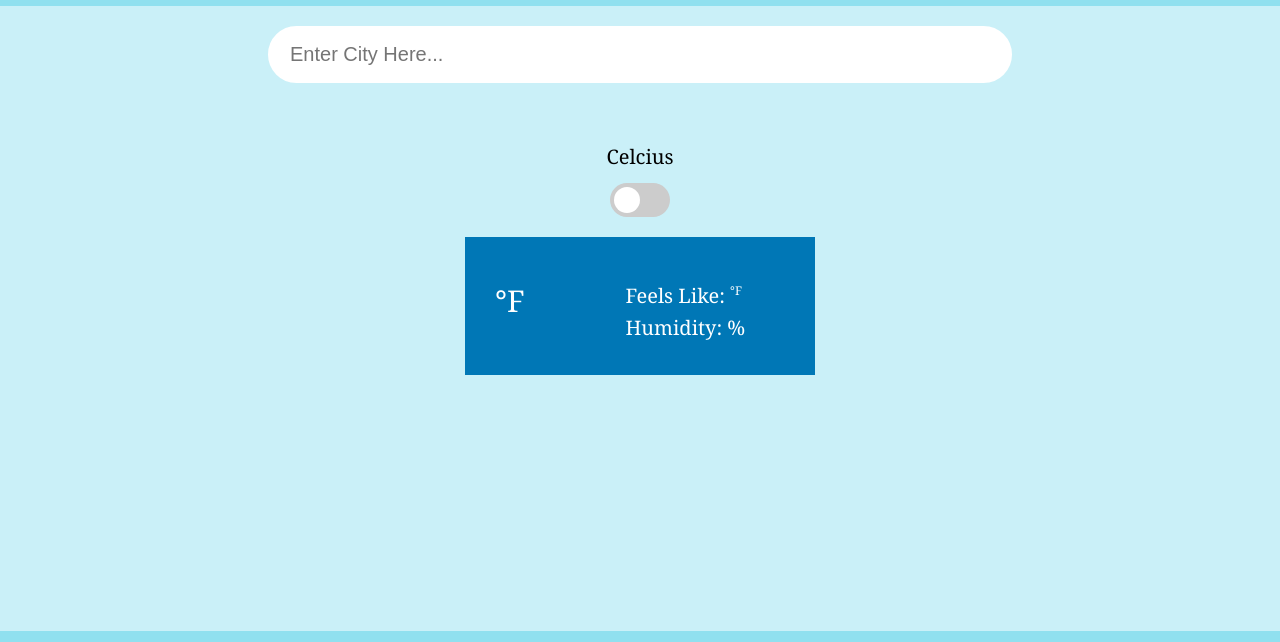
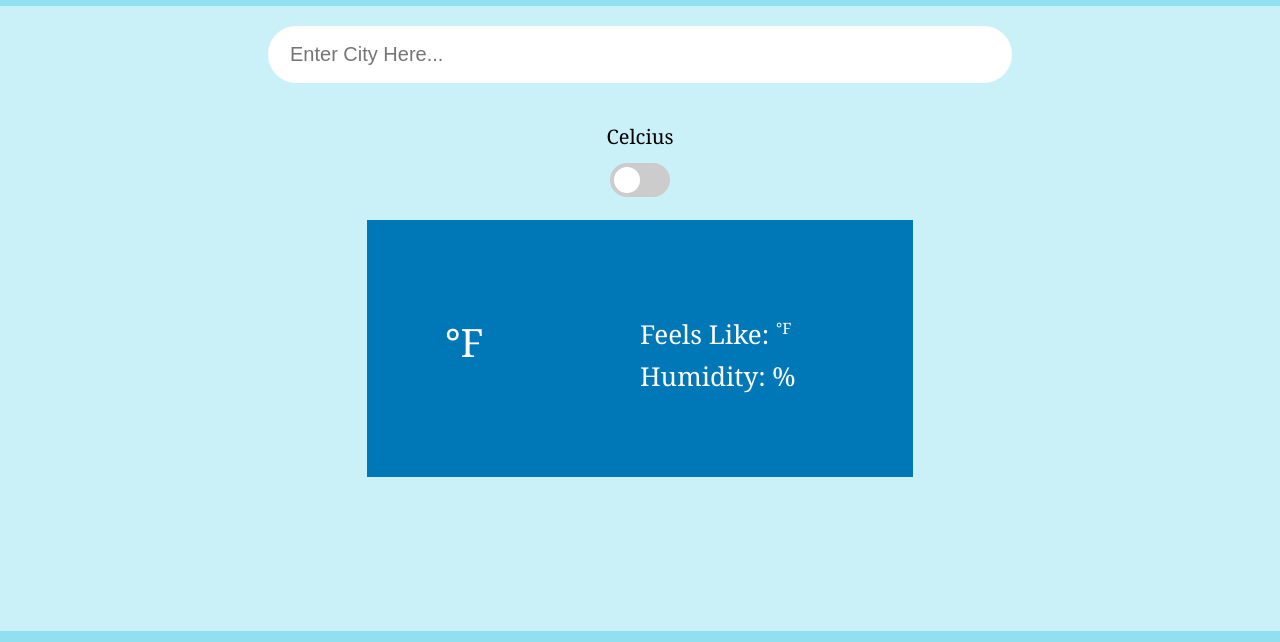
Before and after one commit to Derbzzzzzz/weather-app, a website built with webpack: page dist/index.html in a window 1280 px wide. Shown: the part 94-736 px from the top of the page. Built offline with nearby package versions, Linux system fonts and the light colour scheme; no server answers.

Commit message:
Added reposiveness to info box sizing

```diff
--- a/src/CSS/main.css
+++ b/src/CSS/main.css
@@ -4,6 +4,10 @@
     --color-3: #00b4d8;
     --color-4: #90e0ef;
     --color-5: #caf0f8;
+}
+
+html{
+    font-size: calc(min(5px + min(1vh, 0.7vw), 2vw));
 }
 
 body{
@@ -80,7 +84,7 @@
     padding-left: 20px;
 
     width: 60%;
-    min-width: 350px;
+    min-width: 200px;
 
     transition: all 0.1s ease-in-out;
 }
@@ -92,7 +96,7 @@
 }
 
 .error{
-    height: 20px;
+    height: 0px;
     padding: 10px;
     padding-bottom: 20px;
     font-size: 20px;
@@ -103,11 +107,13 @@
     display: none;
     flex-direction: column;
 
-    font-size: 20px;
+    font-size: 2rem;
     box-sizing: border-box;
-    padding: 20px;
-    margin: 10px;
-    width: 350px;
+    padding: 5rem;
+    margin: 1rem;
+    /* max-width: 50rem; */
+    /* width: 40vw; */
+    min-width: 42rem;
 
     background-color: var(--color-2);
     color: white;
@@ -124,32 +130,32 @@
 .main-info{
     display: flex;
     flex-direction: column;
-    gap: 5px;
+    gap: 0.5rem;
 }
 
 .city{
-    font-size: 50px;
+    font-size: 5rem;
     font-weight: bold;
 }
 
 .country{
-    font-size: 30px;
+    font-size: 3rem;
     font-weight: bold;
 }
 
 .weather{
-    font-size: 30px;
+    font-size: 3rem;
 }
 
 .sub-info{
-    padding: 10px;
+    padding: 1rem;
     display: flex;
     align-items: center;
 }
 
 .temp-container{
-    font-size: 50px;
-    width: 45%;
+    font-size: 5rem;
+    width: 50%;
 }
 
 sup{
@@ -163,10 +169,10 @@
     flex-direction: column;
     justify-content: center;
 
-    width: 55%;
+    width: 50%;
     height: 100%;
 
-    gap: 5px;
+    gap: 0.5rem;
 }
 
 
@@ -177,7 +183,7 @@
     gap: 5px;
 
     height: 75px;
-    font-size: 1.5rem;
+    font-size: 24px;
     background-color: var(--color-4);
 }
 
```
Also changed, not shown: dist/index.html, dist/main.js.
